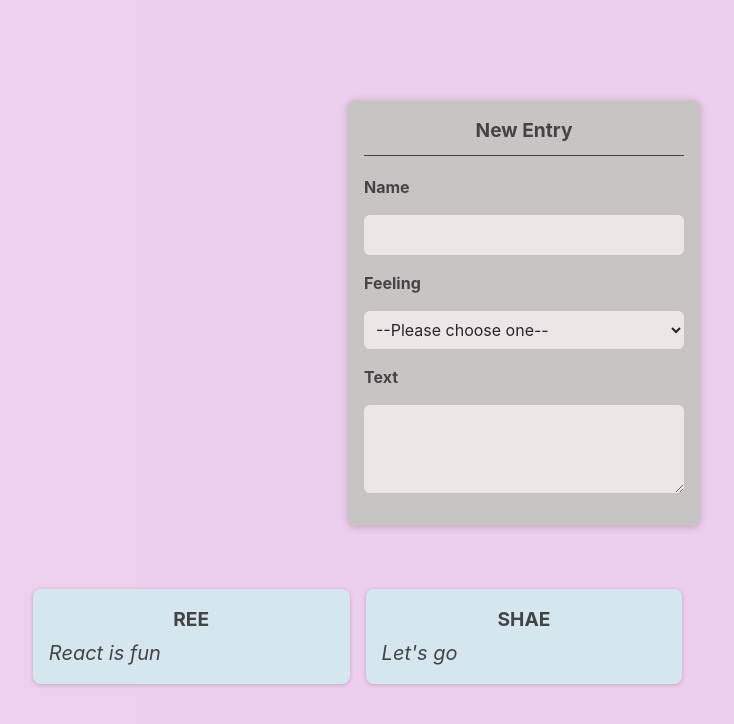
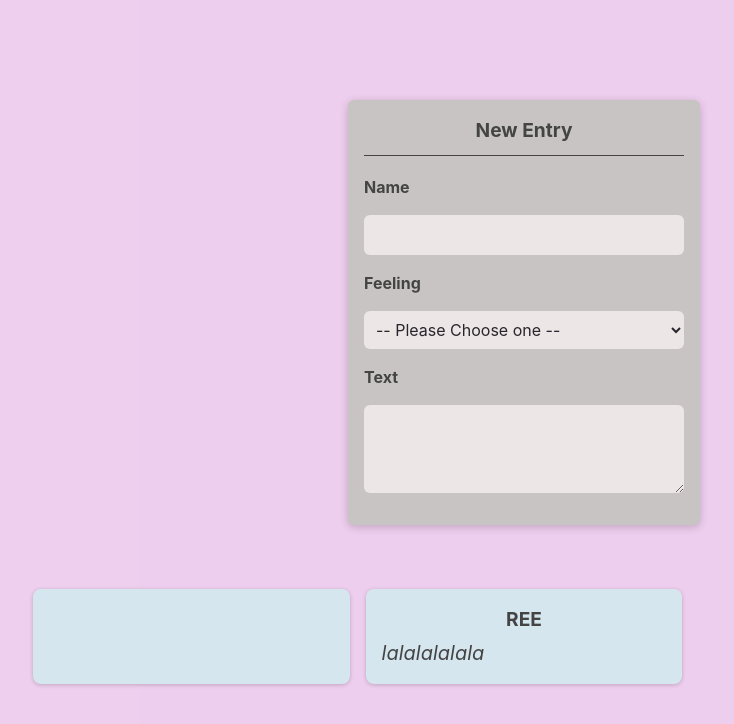
Before and after one commit to ReeAya/furikaeri, a React (Vite) app: page / in a window 1280 px wide. Shown: the top 724 px of the page, without its empty margins (116-850 px from the left). Built offline with nearby package versions, Linux system fonts and the light colour scheme.

Commit message:
Added feelings, props and validation

```diff
--- a/src/components/NewPost.jsx
+++ b/src/components/NewPost.jsx
@@ -1,30 +1,38 @@
 import "./NewPost.module.css";
 import classes from "./NewPost.module.css";
 
-export default function NewPost() {
+export default function NewPost(props) {
   return (
     <form className={classes.form}>
       <h3>New Entry</h3>
       <p>
-        <label htmlFor="name">Name</label>{" "}
-        <input type="text" id="name" required />
+        <label htmlFor="name">Name</label>
+        <input type="text" id="name" onChange={props.onAuthorChange} required />
       </p>
       <p>
         <label htmlFor="feeling">Feeling</label>
-        <select>
-          <option value="" disabled selected>
-            --Please choose one--
-          </option>
+        <select
+          onChange={props.onFeelingChange}
+          defaultValue="-- Please Choose one --"
+        >
+          <option value="">-- Please Choose one --</option>
           <option value="happy">Happy</option>
           <option value="sad">Sad</option>
           <option value="hungry">Hungry</option>
           <option value="disappointed">Disappointed</option>
-          <option value="great">Great</option>
+          <option value="good">Great</option>
+          <option value="angry">Angry</option>
         </select>
       </p>
+
       <p>
         <label htmlFor="body">Text</label>
-        <textarea id="body" required rows={3}></textarea>
+        <textarea
+          id="body"
+          required
+          rows={3}
+          onChange={props.onBodyChange}
+        ></textarea>
       </p>
     </form>
   );
--- a/src/components/Post.jsx
+++ b/src/components/Post.jsx
@@ -1,9 +1,25 @@
 import classes from "./Post.module.css";
 
 export default function Post(props) {
+  function evaluateFeeling(feeling) {
+    if (feeling === "happy") {
+      return "😀";
+    } else if (feeling === "sad") {
+      return "😕";
+    } else if (feeling === "hungry") {
+      return "🍰";
+    } else if (feeling === "disappointed") {
+      return "😕";
+    } else if (feeling === "good") {
+      return "🙂";
+    } else if (feeling === "angry") {
+      return "😡";
+    }
+  }
   return (
     <li className={classes.post}>
       <p className={classes.author}>{props.author}</p>
+      <p className={classes.text}>{evaluateFeeling(props.feeling)}</p>
       <p className={classes.text}>{props.body}</p>
     </li>
   );
--- a/src/components/Post.module.css
+++ b/src/components/Post.module.css
@@ -24,6 +24,14 @@
   text-align: left;
 }
 
+.feeling {
+  white-space: pre-wrap;
+  font-size: 1.25rem;
+  margin: 0.25rem 0 0 0;
+  color: #444;
+  text-align: left;
+}
+
 @keyframes animate-in {
   from {
     opacity: 0;
--- a/src/components/PostsList.jsx
+++ b/src/components/PostsList.jsx
@@ -1,14 +1,36 @@
+import { useState } from "react";
 import Post from "./Post";
 import NewPost from "./NewPost";
 import classes from "./PostsList.module.css";
 
 export default function PostsList() {
+  const [enteredBody, setEnteredBody] = useState("");
+  const [enteredAuthor, setEnteredAuthor] = useState("");
+  const [enteredFeeling, setEnteredFeeling] = useState("");
+  function bodyChangeHandler(e) {
+    setEnteredBody(e.target.value);
+  }
+  function authorChangeHandler(e) {
+    setEnteredAuthor(e.target.value);
+  }
+  function feelingChangeHandler(e) {
+    setEnteredFeeling(e.target.value);
+    console.log(e.target.value);
+  }
   return (
     <>
-      <NewPost />
+      <NewPost
+        onBodyChange={bodyChangeHandler}
+        onAuthorChange={authorChangeHandler}
+        onFeelingChange={feelingChangeHandler}
+      />
       <ul className={classes.posts}>
-        <Post author="Ree" body="React is fun" />
-        <Post author="Shae" body="Let's go" />
+        <Post
+          author={enteredAuthor}
+          feeling={enteredFeeling}
+          body={enteredBody}
+        />
+        <Post author="Ree" body="lalalalalala" />
       </ul>
     </>
   );
```
Also changed, not shown: package.json (+7 -1 lines), 1 other file (tests, documents, lock files or other folders).
